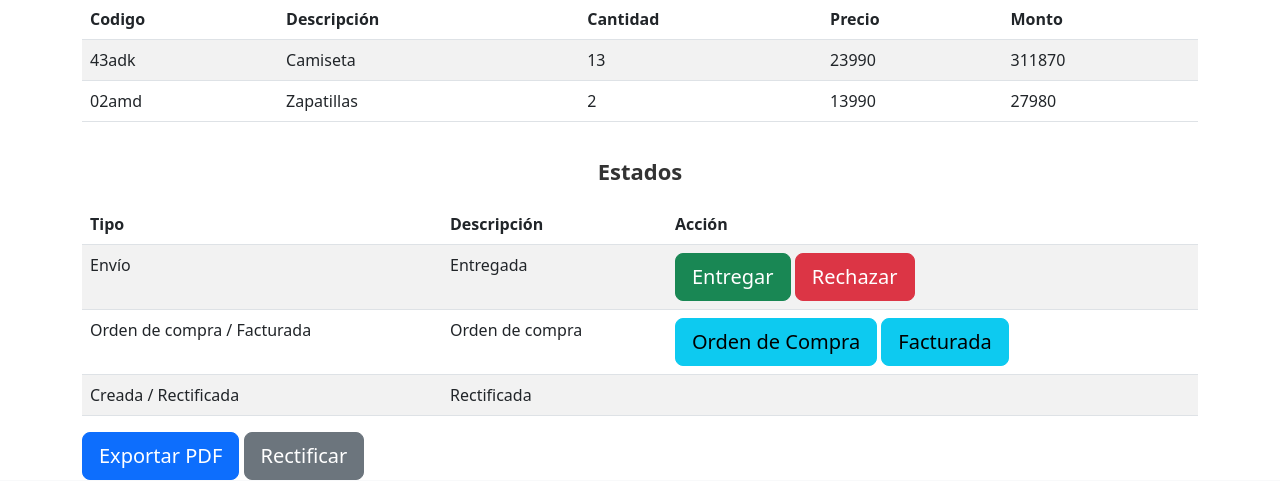
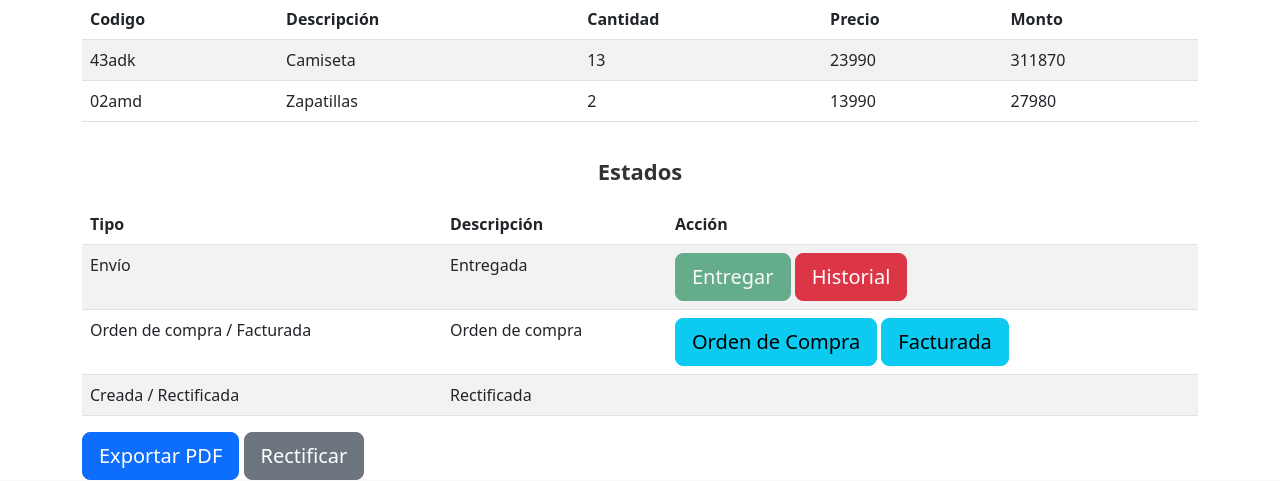
Before and after one commit to fvera21/futbolMania, a Django app: page /factura/13/ in a window 1280 px wide. Shown: the part 1459-1940 px from the top of the page. Run offline with Django 3.2, Linux system fonts and the light colour scheme; a user stored in the database is signed in; data comes from the database, SQL or seed files in the repository; some libraries are stand-ins or nearby versions.

Commit message:
historial de motivos de rechazo

```diff
--- a/core/templates/core/factura.html
+++ b/core/templates/core/factura.html
@@ -175,7 +175,19 @@
             <tr>
                 <td>Envío</td>
                 <td>{{ factura.estadoEnvio }}</td>
-                <td><a href="{% url 'entregar' factura.id %}" class="btn btn-success btn-lg">Entregar</a>  <a href="{% url 'rechazar' factura.id %}" class="btn btn-danger btn-lg">Rechazar</a></td>
+                <td>
+                    {% if factura.estadoEnvio.nombre == 'Entregada' %}
+                    <a href="{% url 'entregar' factura.id %}" class="btn btn-success btn-lg disabled" >Entregar</a>
+                    <a href="{% url 'historial' factura.id %}" class="btn btn-danger btn-lg">Historial</a>
+                    {% elif factura.estadoEnvio.nombre == 'Rechazada' %}
+                    <a href="{% url 'entregar' factura.id %}" class="btn btn-success btn-lg" >Entregar</a>
+                    <a href="{% url 'rechazar' factura.id %}" class="btn btn-danger btn-lg">Rechazar</a>
+                    <a href="{% url 'historial' factura.id %}" class="btn btn-danger btn-lg">Historial</a>
+                    {% else %}
+                    <a href="{% url 'entregar' factura.id %}" class="btn btn-success btn-lg">Entregar</a>
+                    <a href="{% url 'rechazar' factura.id %}" class="btn btn-danger btn-lg">Rechazar</a>
+                    {% endif %}
+                </td>
             </tr>
             <tr>
                 <td>Orden de compra / Facturada</td>
--- a/core/urls.py
+++ b/core/urls.py
@@ -12,4 +12,5 @@ urlpatterns = [
     path('rectificar/<int:id>/', rectificar, name="rectificar"),
     path('entregar/<int:id>/', entregar, name="entregar"),
     path('rechazar/<int:id>/', rechazar, name="rechazar"),
+    path('historial/<int:id>/', historial, name="historial"),
 ]
--- a/core/views.py
+++ b/core/views.py
@@ -360,3 +360,8 @@ def rechazar(request, id):
         # Instanciar el formulario con el valor inicial para 'factura' solo si es una solicitud GET
         form = RechazoForm(initial={'factura': factura.id})
     return render(request, 'core/rechazar.html', {'form': form, 'factura': factura})
+
+def historial(request,id):
+    factura = get_object_or_404(Factura, id=id)
+    rechazos = Rechazo.objects.filter(factura=factura)
+    return render(request, 'core/historial.html', {'factura': factura, 'rechazos': rechazos})
```
Also changed, not shown: core/templates/core/historial.html (added, +28 -0 lines).
